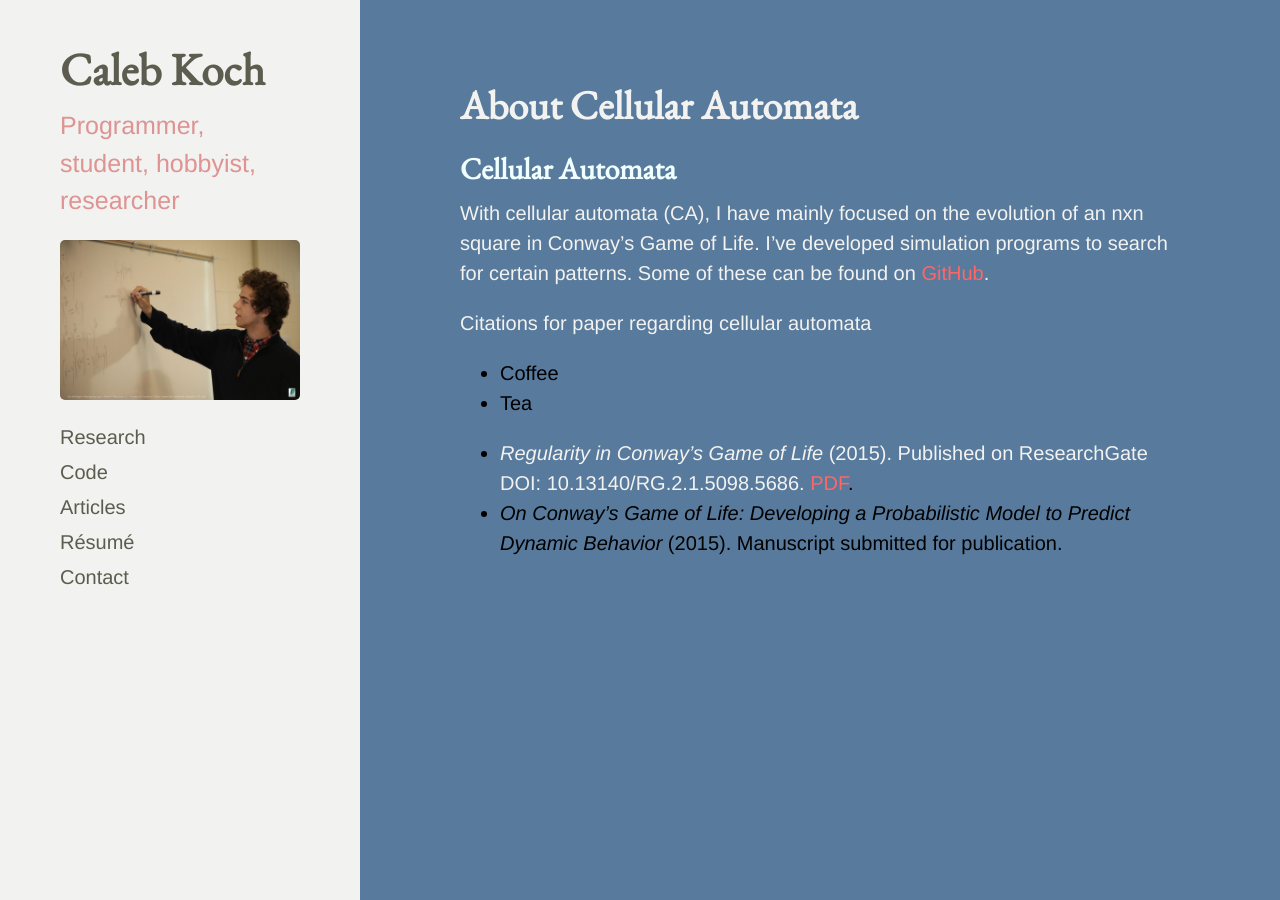
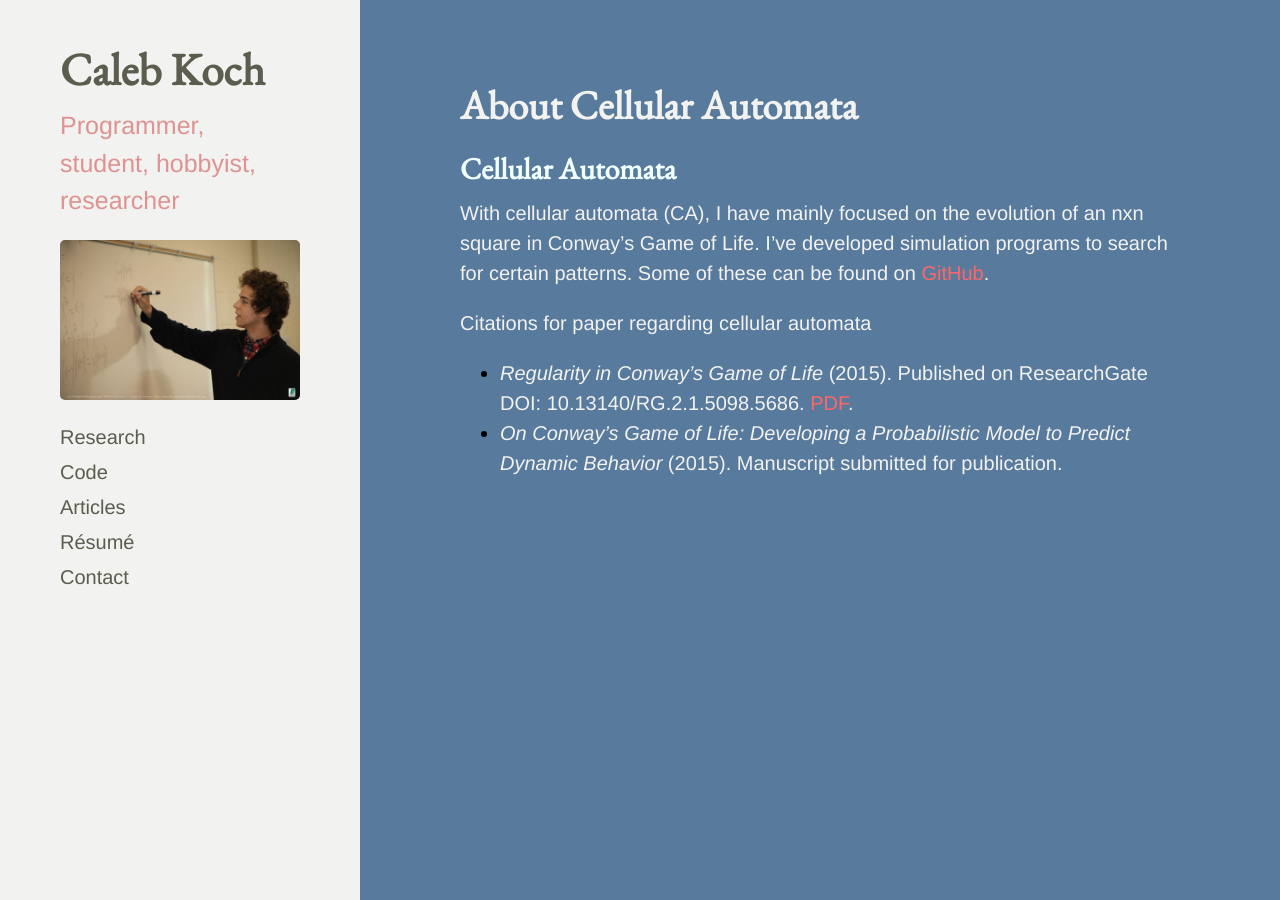
Before and after one commit to cakoch10/cakoch10.github.io, a Jekyll site: the page built from automata.md, in a window 1280 px wide. Built offline with Jekyll 4.4.1, drawn with Linux system fonts in a browser that asks for light colours; Markdown is read by kramdown in place of the engine named in the settings.

Commit message:
Update automata.md

```diff
--- a/automata.md
+++ b/automata.md
@@ -12,10 +12,5 @@ With cellular automata (CA), I have mainly focused on the evolution of an nxn sq
 Citations for paper regarding cellular automata
 </span>
 
-<ul>
-  <li>Coffee</li>
-  <li>Tea</li>
-</ul>
-
-- <span style="color:#f2f2f0">*Regularity in Conway's Game of Life* (2015). Published on ResearchGate DOI: 10.13140/RG.2.1.5098.5686. [PDF](https://www.researchgate.net/profile/Caleb_Koch/publication/282706116_Regularity_in_Conway%27s_Game_of_Life/links/561993bf08ae78721f9d02a3.pdf?origin=publication_detail&ev=pub_int_prw_xdl&msrp=Y8k3geMxjxZV6iYic468wKpGVfDF0PYoGYsvJLNvbONUBHrabgfZ2UsvhLavU5xsqCFxDvoZHvEY_yiGPsAQPw.i4RiymKLC0jMfPULrD8YJqgubuvjwYFaLWEgmlaDeZ47mb2UF2ldgkbpXipS2Lbu_mXfS19WNKuB5RKatd0V7w.KGD-Afw1yXtRl-o6QgAUIKEdKzkx05fHMqeq4hbSbAgjsuP1e9gLkFnErbWKCa2zZjWVxagbAWCSnPWZvLwSXA)</span>.
-- *On Conway's Game of Life: Developing a Probabilistic Model to Predict Dynamic Behavior* (2015). Manuscript submitted for publication.
+- <span style="color:#f2f2f0">*Regularity in Conway's Game of Life* (2015). Published on ResearchGate DOI: 10.13140/RG.2.1.5098.5686. [PDF](https://www.researchgate.net/profile/Caleb_Koch/publication/282706116_Regularity_in_Conway%27s_Game_of_Life/links/561993bf08ae78721f9d02a3.pdf?origin=publication_detail&ev=pub_int_prw_xdl&msrp=Y8k3geMxjxZV6iYic468wKpGVfDF0PYoGYsvJLNvbONUBHrabgfZ2UsvhLavU5xsqCFxDvoZHvEY_yiGPsAQPw.i4RiymKLC0jMfPULrD8YJqgubuvjwYFaLWEgmlaDeZ47mb2UF2ldgkbpXipS2Lbu_mXfS19WNKuB5RKatd0V7w.KGD-Afw1yXtRl-o6QgAUIKEdKzkx05fHMqeq4hbSbAgjsuP1e9gLkFnErbWKCa2zZjWVxagbAWCSnPWZvLwSXA).</span>
+- <span style="color:#f2f2f0">*On Conway's Game of Life: Developing a Probabilistic Model to Predict Dynamic Behavior* (2015). Manuscript submitted for publication.</span>
```
